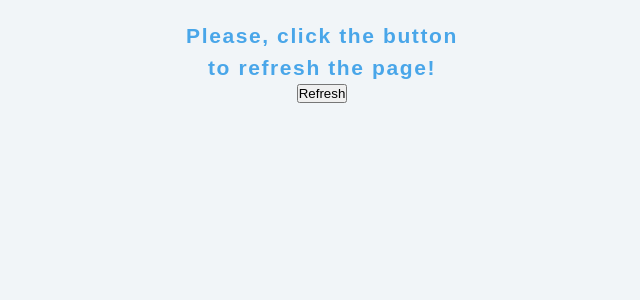
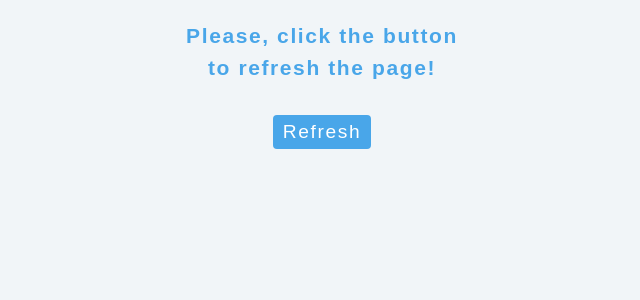
Before and after one commit to Rodrigues-Gustavo/Tours-react, a React (Vite) app: page / in a window 1280 px wide. Shown: the top 300 px of the page, without its empty margins (318-958 px from the left). Built offline with nearby package versions, Linux system fonts and the light colour scheme; no server answers.

Commit message:
importing refresh button

```diff
--- a/src/App.jsx
+++ b/src/App.jsx
@@ -1,6 +1,7 @@
 import { useState, useEffect } from "react"
 import Tours from "./components/Tours";
 import Headers from "./components/Headers";
+import { RefreshBtn } from "./components/Refresh";
 
 const URL = 'https://course-api.com/react-tours-project'
 
@@ -48,7 +49,7 @@
     return (
       <Headers>
         <h2>Please, click the button to refresh the page!</h2>
-        <button onClick={() => fetchTours()}>Refresh</button>
+        <RefreshBtn onClick={() => fetchTours()}>Refresh</RefreshBtn>
       </Headers>
     )
   }
```
